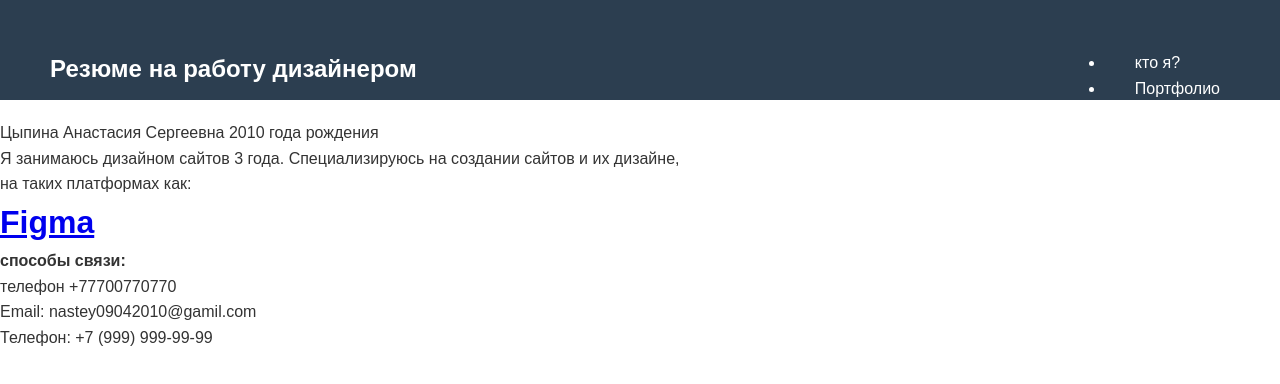
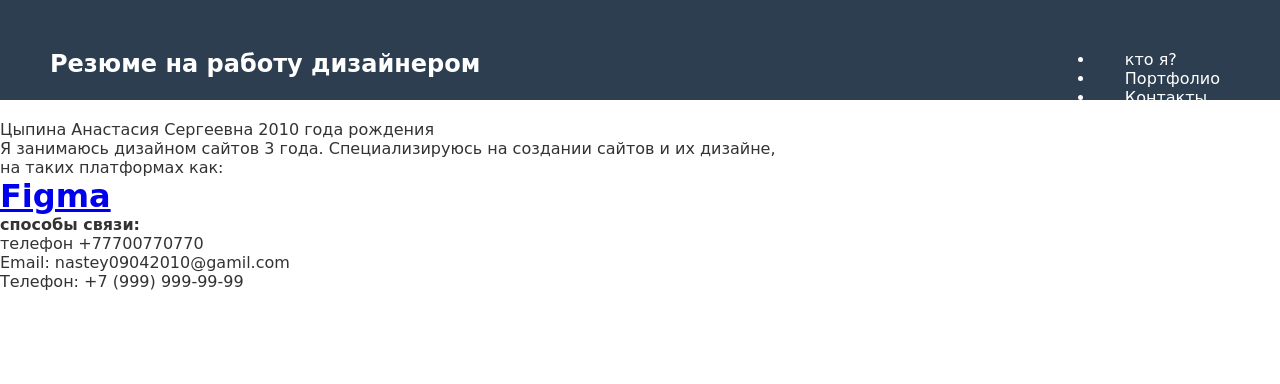
Before and after one commit to nasta0904/partfolio, a plain HTML site: page index.html in a window 1280 px wide. Drawn offline with Linux system fonts and the light colour scheme.

Commit message:
Update styles.css

```diff
--- a/styles.css
+++ b/styles.css
@@ -5,8 +5,8 @@
 }
 
 body {
-    font-family: Arial, sans-serif;
-    line-height: 1.6;
+    font-family: cursive, sans-serif;
+    line-height: left;
     color: #333;
 }
 
```
